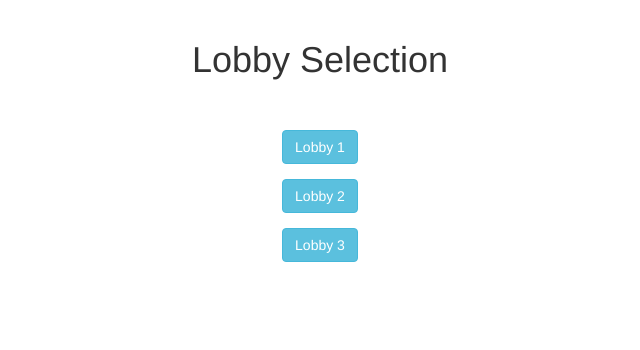
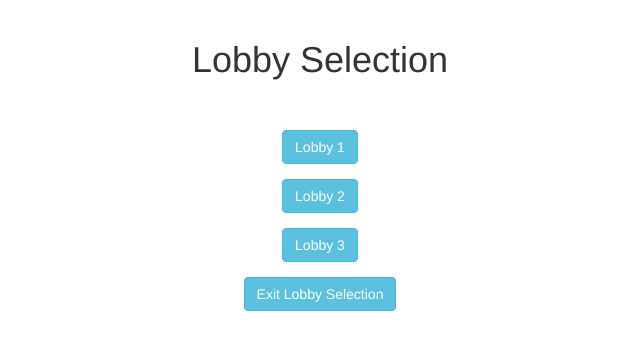
Before and after one commit to KevinKiele/Trivia, a Flask app: page /lobbyselection in a window 1280 px wide. Shown: the part 52-402 px from the top of the page, without its empty margins (320-960 px from the left). Run offline with Flask 2, Linux system fonts and the light colour scheme; a user stored in the database is signed in; some libraries are stand-ins or nearby versions.

Commit message:
exit lobby selection

```diff
--- a/templates/lobbyselection.html
+++ b/templates/lobbyselection.html
@@ -19,6 +19,9 @@
             <div class="form-group">
                 <a href="lobby3" class="btn btn-info" role="button">Lobby 3</a>
             </div>
+             <div class="form-group">
+                <a href="homepage" class="btn btn-info" role="button">Exit Lobby Selection</a>
+            </div>
         </fieldset>
     </form>
 {% endblock %}
```
